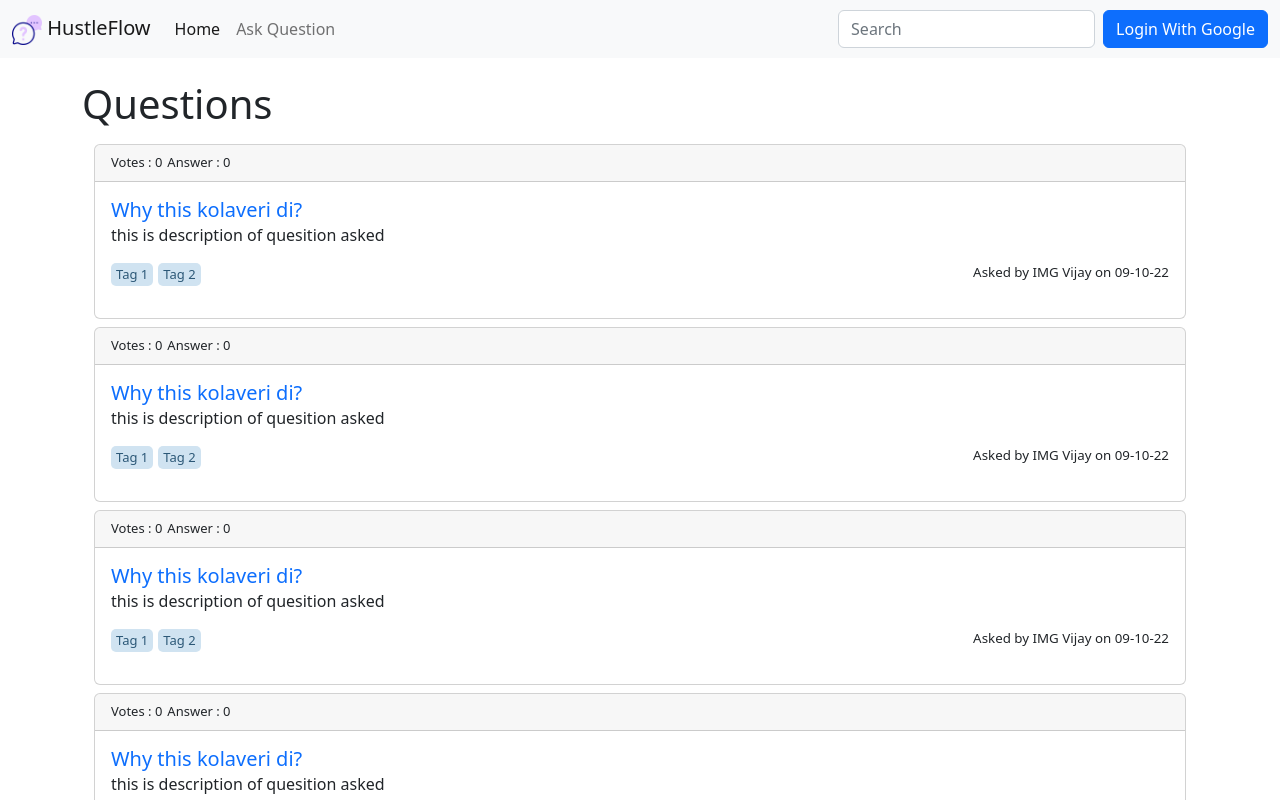
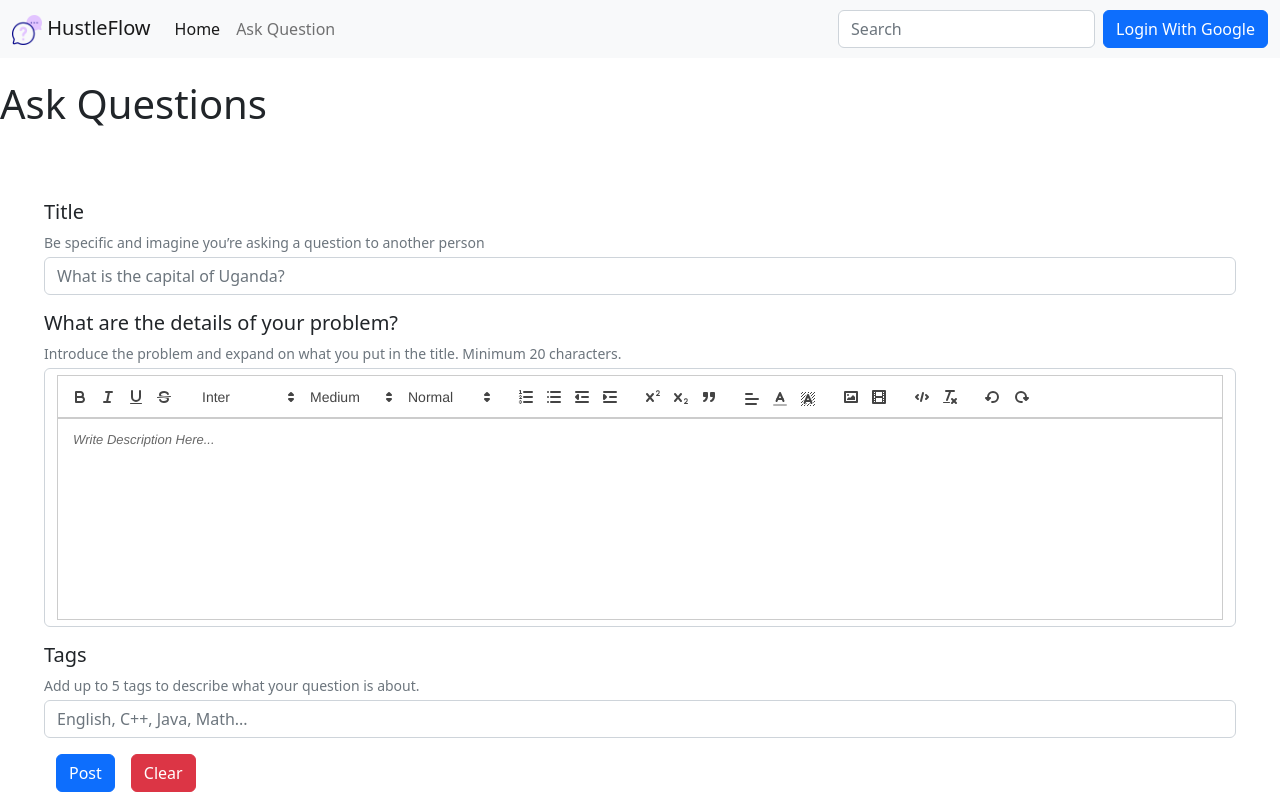
Before and after one commit to vijay-kumar-yadav/universityPlatform, a React (Create React App) app: page / in a window 1280 px wide. Shown: the top 800 px of the page. Built offline with nearby package versions, Linux system fonts and the light colour scheme.

Commit message:
added ask question page and styled it

```diff
--- a/package.json
+++ b/package.json
@@ -10,6 +10,7 @@
     "jquery": "^3.6.1",
     "react": "^18.2.0",
     "react-dom": "^18.2.0",
+    "react-quill": "^2.0.0",
     "react-scripts": "5.0.1",
     "web-vitals": "^2.1.4"
   },
--- /dev/null
+++ b/src/Components/Parts/AskQuestionForm.css
@@ -0,0 +1,9 @@
+.form-text {
+  cursor: default;
+  margin: 0px;
+  margin-bottom: 4px;
+}
+
+.ql-editor {
+  min-height: 200px;
+}
--- /dev/null
+++ b/src/Components/Parts/AskQuestionForm.jsx
@@ -0,0 +1,69 @@
+import React, { useState } from "react";
+import ReactQuill from "react-quill";
+import "./AskQuestionForm.css";
+import EditorToolbar, { modules, formats } from "./EditorToolbar"
+import "react-quill/dist/quill.snow.css";
+
+const AskQuestionForm = () => {
+
+    // const [userInfo, setuserInfo] = useState({
+    //     title: '',
+    //     description: '',
+    //     information: '',
+    //   });
+    const [userInfo, setuserInfo] = useState({
+
+        description: '',
+
+    });
+    const ondescription = (value) => {
+        setuserInfo({
+            description: value
+        });
+    }
+    return (
+        <>
+            <div className=" d-flex justify-content-center container-fluid p-5">
+                <form className="row">
+                    <div className="col-12 p-2">
+                        <label htmlFor="question" className="form-label h5">Title</label>
+                        <p className="form-text">Be specific and imagine you’re asking a question to another person</p>
+                        <input name="question" type={"text"} placeholder={"What is the capital of Uganda?"} className="form-control" />
+                    </div>
+                    <div className="col-12 p-2">
+                        <label htmlFor="description" className="form-label h5">What are the details of your problem?</label>
+                        <p className="form-text">Introduce the problem and expand on what you put in the title. Minimum 20 characters.</p>
+                        {/* <textarea placeholder="Details here..." name="description" className="form-control" /> */}
+
+                        <div className="form-control" name="description" >
+
+
+                            <EditorToolbar toolbarId={'t1'} />
+                            <ReactQuill
+                                theme="snow"
+                                value={userInfo.description}
+                                onChange={ondescription}
+                                placeholder={"Write Description Here..."}
+                                modules={modules('t1')}
+                                formats={formats}
+                            />
+                        </div>
+                    </div>
+                    <div className="col-12 p-2">
+                        <label htmlFor="tags" className="form-label h5">Tags</label>
+                        <p className="form-text">Add up to 5 tags to describe what your question is about.</p>
+                        <div id="tagDiv"></div>
+                        <input name="tags" className="form-control" placeholder="English, C++, Java, Math..." />
+                    </div>
+                    <div className="col-12 ">
+                        <button type="submit" className="btn btn-primary m-2">Post</button>
+                        <button className="btn btn-danger m-2">Clear</button>
+                    </div>
+                </form>
+            </div>
+
+        </>
+    )
+}
+
+export default AskQuestionForm;
--- /dev/null
+++ b/src/Components/Parts/EditorToolbar.jsx
@@ -0,0 +1,172 @@
+import React from "react";
+import { Quill } from "react-quill";
+
+// Custom Undo button icon component for Quill editor. You can import it directly
+// from 'quill/assets/icons/undo.svg' but I found that a number of loaders do not
+// handle them correctly
+const CustomUndo = () => (
+    <svg viewBox="0 0 18 18">
+        <polygon className="ql-fill ql-stroke" points="6 10 4 12 2 10 6 10" />
+        <path
+            className="ql-stroke"
+            d="M8.09,13.91A4.6,4.6,0,0,0,9,14,5,5,0,1,0,4,9"
+        />
+    </svg>
+);
+
+// Redo button icon component for Quill editor
+const CustomRedo = () => (
+    <svg viewBox="0 0 18 18">
+        <polygon className="ql-fill ql-stroke" points="12 10 14 12 16 10 12 10" />
+        <path
+            className="ql-stroke"
+            d="M9.91,13.91A4.6,4.6,0,0,1,9,14a5,5,0,1,1,5-5"
+        />
+    </svg>
+);
+
+// Undo and redo functions for Custom Toolbar
+function undoChange() {
+    this.quill.history.undo();
+}
+function redoChange() {
+    this.quill.history.redo();
+}
+
+// Add sizes to whitelist and register them
+const Size = Quill.import("formats/size");
+Size.whitelist = ["extra-small", "small", "medium", "large"];
+Quill.register(Size, true);
+
+// Add fonts to whitelist and register them
+const Font = Quill.import("formats/font");
+Font.whitelist = [
+    "arial",
+    "comic-sans",
+    "courier-new",
+    "georgia",
+    "helvetica",
+    "Inter",
+    "lucida"
+];
+Quill.register(Font, true);
+
+
+// Modules object for setting up the Quill editor
+export const modules = (props) => ({
+    toolbar: {
+        container: "#" + props,
+        handlers: {
+            undo: undoChange,
+            redo: redoChange
+        }
+    },
+    history: {
+        delay: 500,
+        maxStack: 100,
+        userOnly: true
+    }
+});
+
+// Formats objects for setting up the Quill editor
+export const formats = [
+    "header",
+    "font",
+    "size",
+    "bold",
+    "italic",
+    "underline",
+    "align",
+    "strike",
+    "script",
+    "blockquote",
+    "background",
+    "list",
+    "bullet",
+    "indent",
+    "link",
+    "image",
+    "video",
+    "color",
+    "code-block"
+];
+
+
+// Quill Toolbar component
+export const QuillToolbar = (props) => {
+    return (<>
+        {props.toolbarId !== undefined &&
+            <div id={props.toolbarId}>
+
+                <span className="ql-formats">
+                    <button className="ql-bold" title="bold" />
+                    <button className="ql-italic" title="italic" />
+                    <button className="ql-underline" title="underline" />
+                    <button className="ql-strike" title="line-through" />
+                </span>
+                <span className="ql-formats">
+                    <select className="ql-font" >
+                        <option value="arial" > Arial </option>
+                        <option value="comic-sans">Comic Sans</option>
+                        <option value="courier-new">Courier New</option>
+                        <option value="georgia">Georgia</option>
+                        <option value="helvetica">Helvetica</option>
+                        <option value="Inter" selected>Inter</option>
+                        <option value="lucida">Lucida</option>
+                    </select>
+                    <select className="ql-size">
+                        <option value="extra-small">Extra Small</option>
+                        <option value="small">Small</option>
+                        <option value="medium" selected>Medium</option>
+                        <option value="large">Large</option>
+                    </select>
+                    <select className="ql-header">
+                        <option value="1">Heading 1</option>
+                        <option value="2">Heading 2</option>
+                        <option value="3">Heading 3</option>
+                        <option value="4">Heading 4</option>
+                        <option value="5">Heading 5</option>
+                        <option value="6">Heading 6</option>
+                        <option value="" selected>Normal</option>
+                    </select>
+                </span>
+                <span className="ql-formats">
+                    <button className="ql-list" value="ordered" />
+                    <button className="ql-list" value="bullet" />
+                    <button className="ql-indent" value="-1" />
+                    <button className="ql-indent" value="+1" />
+                </span>
+                <span className="ql-formats">
+                    <button className="ql-script" value="super" title="superscript" />
+                    <button className="ql-script" value="sub" title="subscript" />
+                    <button className="ql-blockquote" title="blockquote" />
+                    {/* <button className="ql-direction" title="direction" /> */}
+                </span>
+                <span className="ql-formats">
+                    <select className="ql-align" title="align-text" />
+                    <select className="ql-color" title="text-color" />
+                    <select className="ql-background" title="background-color" />
+                </span>
+                <span className="ql-formats">
+                    {/* <button className="ql-link" title="Embed-link" /> */}
+                    <button className="ql-image" title="add image" />
+                    <button className="ql-video" title="add video" />
+                </span>
+                <span className="ql-formats">
+                    {/* <button className="ql-formula" /> */}
+                    <button className="ql-code-block" title="add code-block" />
+                    <button className="ql-clean" title="clear/clean" />
+                </span>
+                <span className="ql-formats">
+                    <button className="ql-undo" title="undo">
+                        <CustomUndo />
+                    </button>
+                    <button className="ql-redo" title="redo">
+                        <CustomRedo />
+                    </button>
+                </span>
+            </div>
+        }
+    </>)
+}
+export default QuillToolbar;
--- /dev/null
+++ b/src/Components/Route/AskQuestion.jsx
@@ -0,0 +1,13 @@
+import React from "react";
+import AskQuestionForm from "../Parts/AskQuestionForm";
+
+const AskQuestion = () => {
+    return (
+        <>
+            <AskQuestionForm />
+        </>
+    )
+}
+
+
+export default AskQuestion
--- a/src/Components/Route/Homepage.jsx
+++ b/src/Components/Route/Homepage.jsx
@@ -1,6 +1,7 @@
 import React from "react";
 import Content from "../Parts/Content";
 import Navbar from "../Parts/Navbar";
+import AskQuestion from "./AskQuestion";
 
 
 const Homepage = () => {
@@ -10,7 +11,7 @@ const Homepage = () => {
     return (
         <>
             <Navbar />
-            <div className="container" >
+            {/* <div className="container" >
 
                 <h1 style={{ marginTop: "80px" }} className="mb-3 text-start">Questions</h1>
                 <div className="container">
@@ -24,7 +25,10 @@ const Homepage = () => {
 
                     }
                 </div>
-            </div>
+            </div> */}
+            <h1 style={{ marginTop: "80px" }} className="mb-3 text-start">Ask Questions</h1>
+
+            <AskQuestion />
         </>
     )
 }
```
Also changed, not shown: 1 other file (tests, documents, lock files or other folders).
